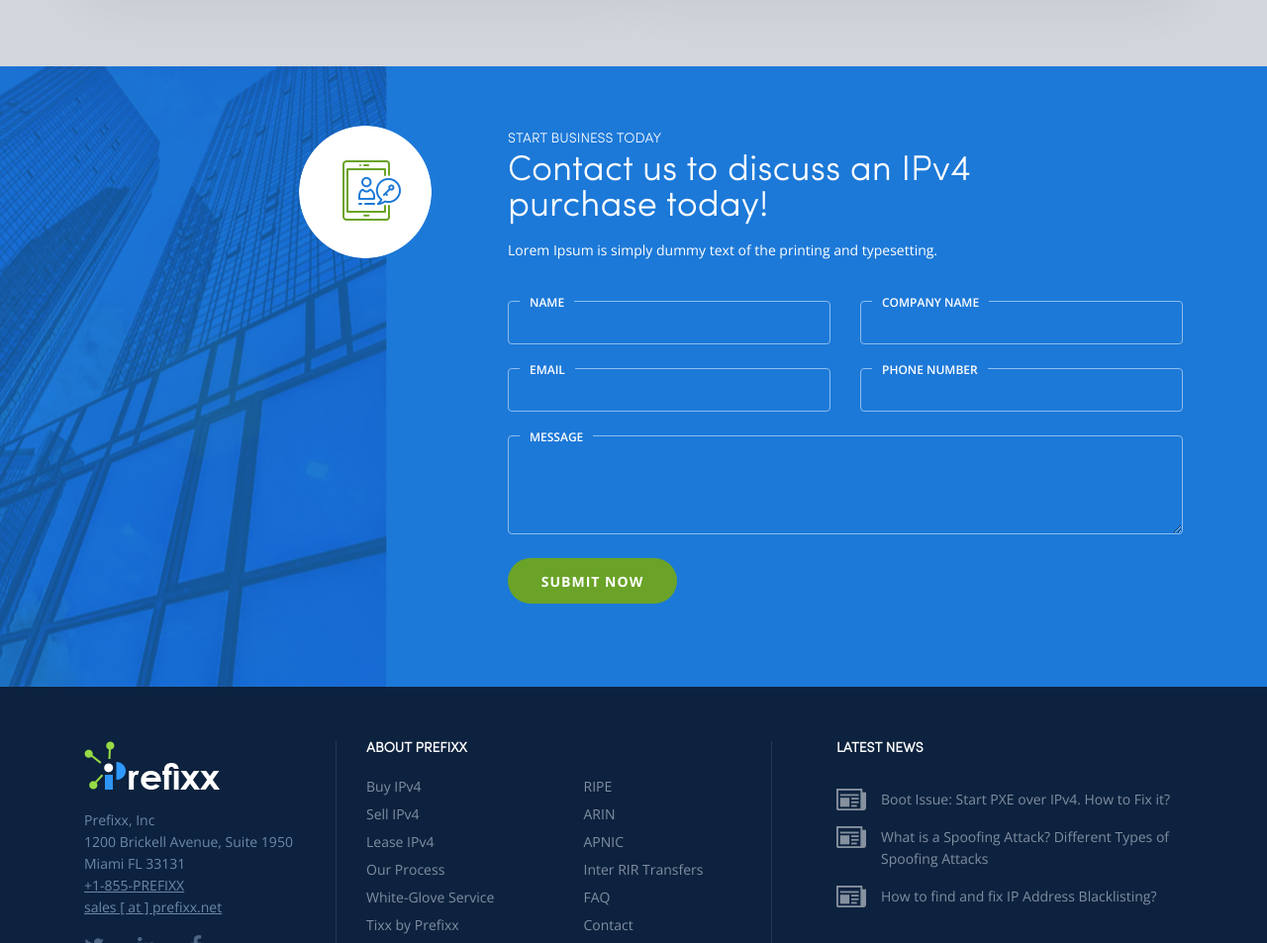
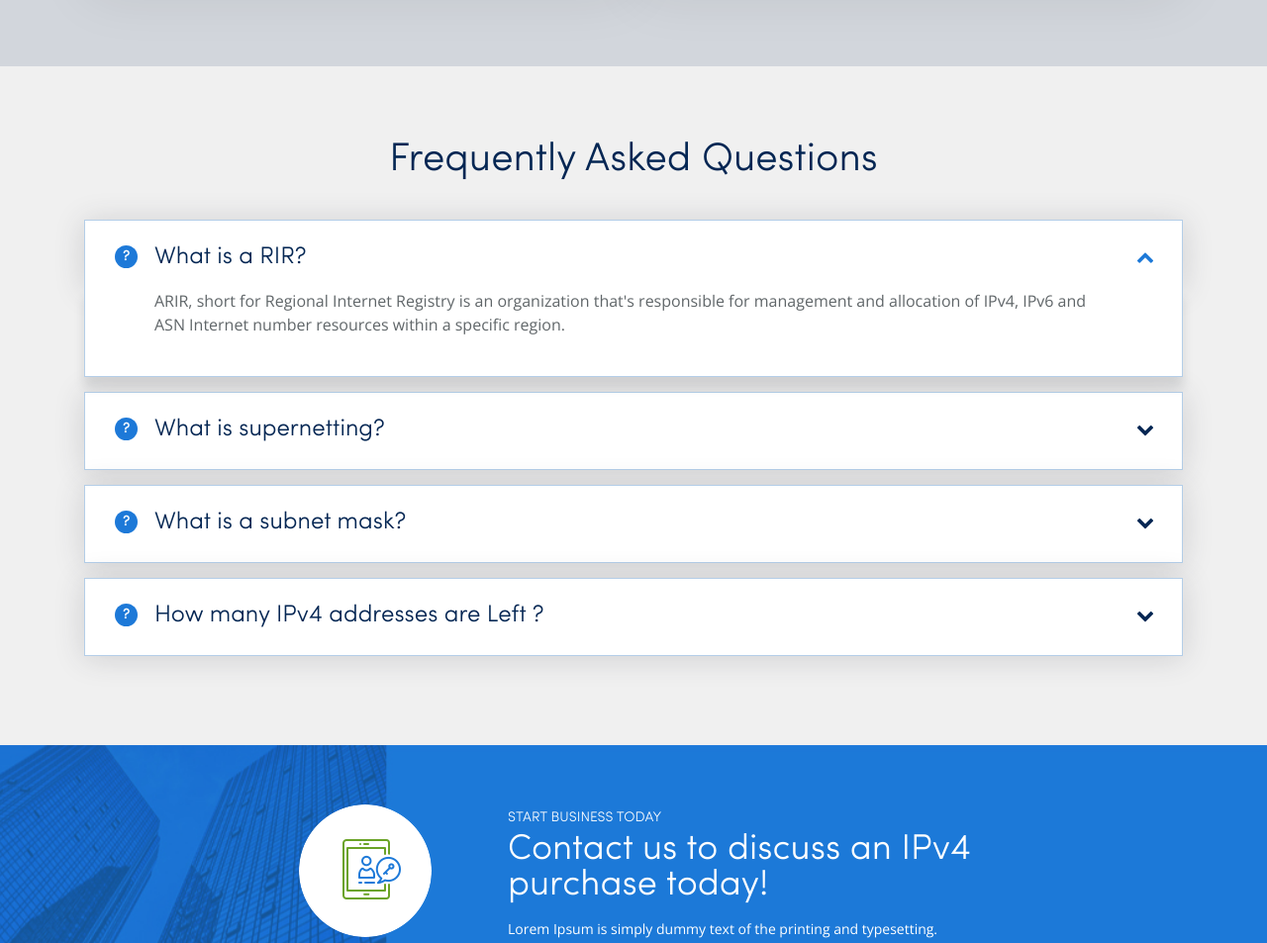
Before and after one commit to shiyaso/Prefixx-xhtml, a plain HTML site: page hosting-connectivity.html in a window 1280 px wide. Shown: the part 3967-4920 px from the top of the page at 99% size. Drawn offline with nearby package versions, Linux system fonts and the light colour scheme.

Commit message:
FAQ Added Hosting Connectivity Page

```diff
--- a/hosting-connectivity.html
+++ b/hosting-connectivity.html
@@ -323,7 +323,51 @@
     </div>
 </div>
 
-
+<div class="faq-block">
+    <div class="container">
+        <div class="commen__head">
+            <h3>Frequently Asked Questions </h3>
+        </div>
+        <div class="faq__main">
+            <div class="accordion">
+                <div class="accordion-item open">
+                    What is a RIR?
+                </div>
+                <div class="data" style="display: block;">
+                    <div class="faq__cont">
+                        <p>ARIR, short for Regional Internet Registry is an organization that's responsible for management and allocation of IPv4, IPv6 and ASN Internet number resources within a specific region.</p>
+                    </div>
+                </div>
+                <div class="accordion-item">
+                    What is supernetting?
+                </div>
+                <div class="data">
+                    <div class="faq__cont">
+                        <p>
+                            Supernetting is the aggregation of multiple internet ranges of the same IP class. Supernetting is done to decrease the overhead of the continuously growing routing tables, and the physical limitations of the devices using them. Supernetting can only be done with contiguous IPv4 or IPv6 addresses.
+                        </p>
+                    </div>
+                </div>
+                <div class="accordion-item">
+                    What is a subnet mask?
+                </div>
+                <div class="data">
+                    <div class="faq__cont">
+                        <p>A subnet mask is a 32-bit number that is used to divide IP addresses in a class, a common procedure often done in larger allocations for specific assignments or security reasons.</p>
+                    </div>
+                </div>
+                <div class="accordion-item">
+                    How many IPv4 addresses are Left ?
+                </div>
+                <div class="data">
+                    <div class="faq__cont">
+                        <p>Lorem ipsum dolor sit amet consectetur adipisicing elit. Eos consectetur veritatis quas ad ea, culpa iure fuga explicabo cupiditate eum sit officiis voluptatum animi ut?</p>
+                    </div>
+                </div>
+            </div>
+        </div>
+    </div>
+</div>
 
 <div class="form-block">
     <div class="container">
```
